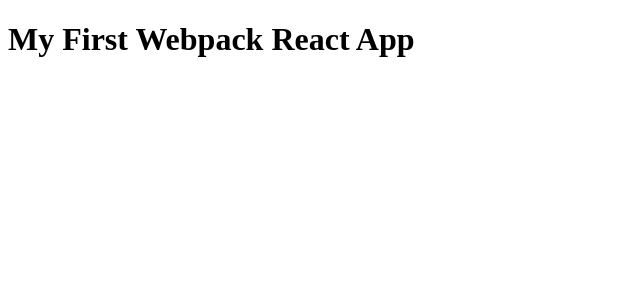
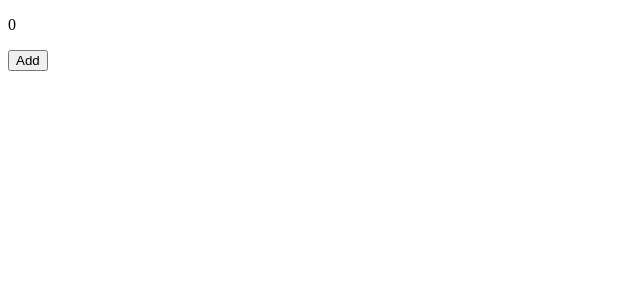
Before and after one commit to chiang611241/webpack-test, a React app: page / in a window 1280 px wide. Shown: the top 300 px of the page, without its empty margins (0-640 px from the left). Built offline with nearby package versions, Linux system fonts and the light colour scheme.

Commit message:
Add test button in App

```diff
--- a/src/App.jsx
+++ b/src/App.jsx
@@ -1,7 +1,16 @@
-import React from 'react';
+import React, { useState } from 'react';
 
-const App = () => (
-  <h1>My First Webpack React App </h1>
-);
+const App = () => {
+  const [num, setNum] = useState(0);
+  const onChange = () => {
+    setNum(num + 1);
+  };
+  return (
+    <div>
+      <p>{num}</p>
+      <button onClick={onChange} type="button">Add</button>
+    </div>
+  );
+};
 
 export default App;
```
